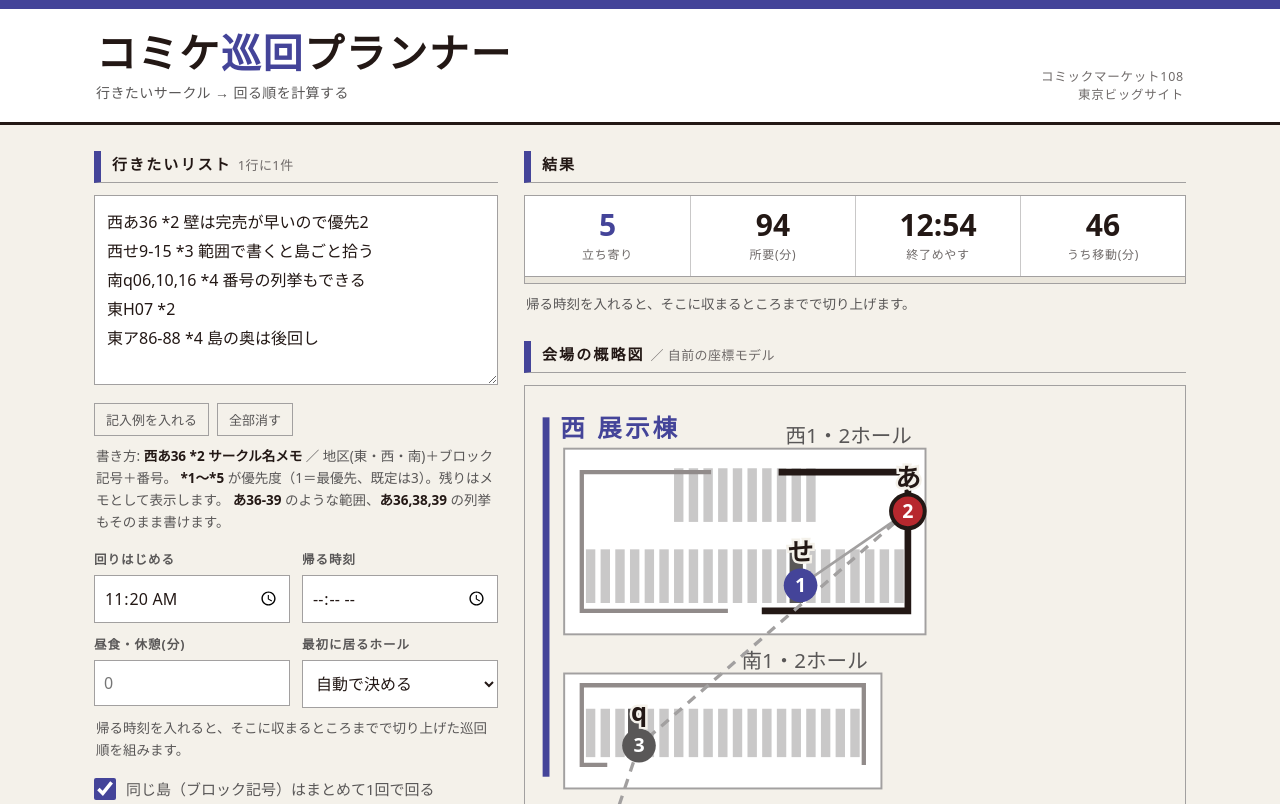
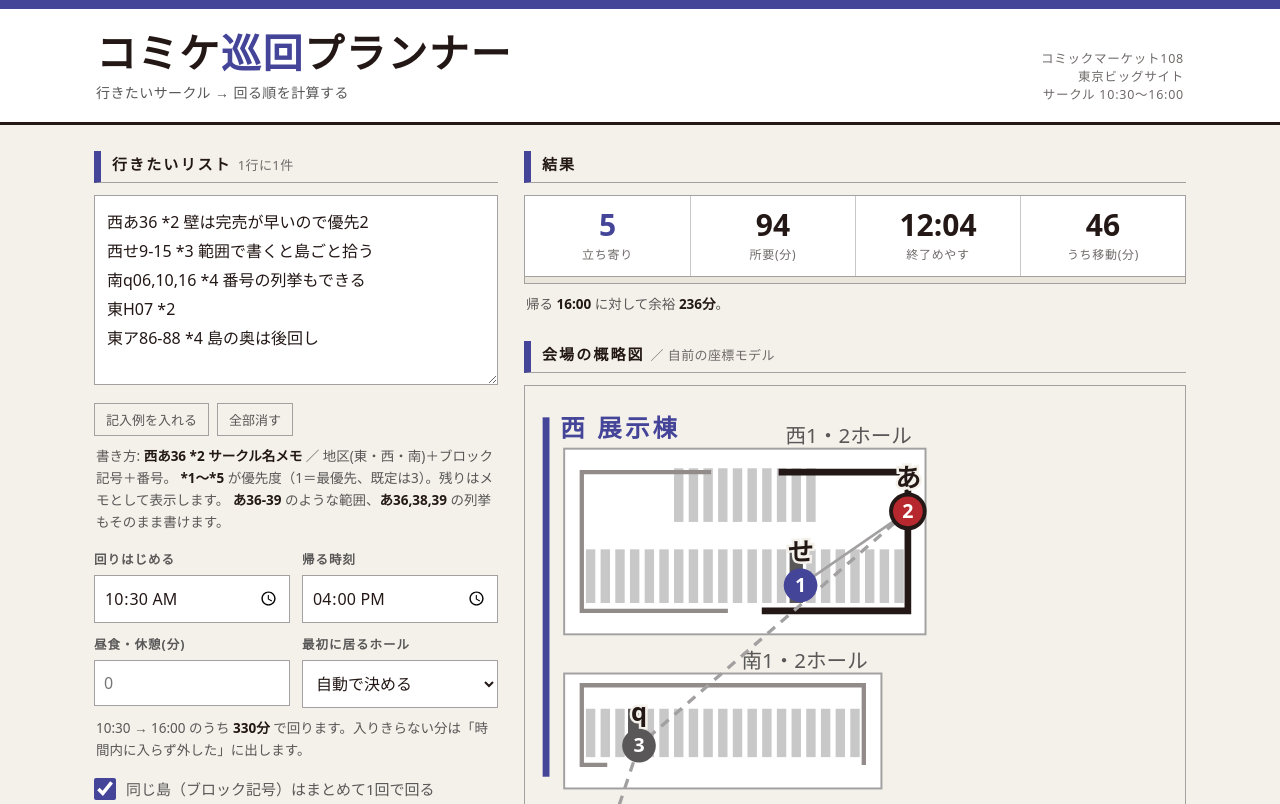
Before and after one commit to takumayellow/comiket-planner, a website with bundled scripts: page web/index.html in a window 1280 px wide. Shown: the top 804 px of the page. Built offline with nearby package versions, Linux system fonts and the light colour scheme.

Commit message:
feat: 開催時間を公式値で拘束する (10:30〜16:00)
C108 公式 (https://www.comiket.co.jp/info-a/C108/C108Info.html, ISO-2022-JP) の
発表では出展サークルの頒布は両日 10:30〜16:00。会場が閉まる以上「帰る時刻 無制限」
という状態は存在しないので、時間の入力をこの範囲に拘束する。

- data/layout/c108.json に hours を追加し、build_web_data.py 経由で web に配る
  (HTML/JS へ直書きしない。次回開催で時間が変わってもデータだけ差し替えれば済む)
- 開始 <10:30 / 帰る >16:00 は丸めて、丸めたことを入力欄の下で明示
- 帰る時刻の空欄は「無制限」でなく閉会 16:00 として計算
- 入力欄の min/max もデータから設定
- マストヘッドに「サークル 10:30〜16:00」を表示

```diff
--- a/data/layout/c108.json
+++ b/data/layout/c108.json
@@ -5,6 +5,12 @@
     "2026-08-16"
   ],
   "venue": "東京ビッグサイト",
+  "hours": {
+    "circles_open": "10:30",
+    "circles_close": "16:00",
+    "note": "出展サークルの頒布時間。企業ブースは1日目のみ17:00まで、2日目は16:00。",
+    "source": "https://www.comiket.co.jp/info-a/C108/C108Info.html"
+  },
   "precision": "approximate",
   "note": "座標は歩行時間見積もり用の近似モデル。ブロック記号とホール対応は公式発表の転記。",
   "params": {
--- a/web/index.html
+++ b/web/index.html
@@ -25,7 +25,7 @@
       <h1>コミケ<em>巡回</em>プランナー</h1>
       <div class="tag">行きたいサークル → 回る順を計算する</div>
     </div>
-    <div class="masthead__meta" id="meta">C108 / 東京ビッグサイト</div>
+    <div class="masthead__meta"><span id="meta">C108 / 東京ビッグサイト</span><br><span id="hours"></span></div>
   </div>
 </header>
 
@@ -47,11 +47,11 @@
       <div class="fields">
         <div>
           <label class="f" for="start">回りはじめる</label>
-          <input id="start" type="time" value="11:20">
+          <input id="start" type="time" value="10:30">
         </div>
         <div>
           <label class="f" for="end">帰る時刻</label>
-          <input id="end" type="time" placeholder="指定なし">
+          <input id="end" type="time">
         </div>
         <div>
           <label class="f" for="brk">昼食・休憩(分)</label>
--- a/web/js/app.js
+++ b/web/js/app.js
@@ -20,6 +20,13 @@ const SAMPLE = [
   '東H07 *2',
   '東ア86-88 *4 島の奥は後回し',
 ].join('\n');
+
+// 開会/閉会は公式発表の転記 (data/layout/c108.json の hours)。C108 の出展サークルは
+// 両日とも 10:30〜16:00 なので、「帰る時刻」に 16:00 より後は入れさせない。
+const OPEN = LAYOUT_DOC.hours?.circles_open || '10:30';
+const CLOSE = LAYOUT_DOC.hours?.circles_close || '16:00';
+const OPEN_MIN = hhmmToMin(OPEN);
+const CLOSE_MIN = hhmmToMin(CLOSE);
 
 let state = { plan: null, groups: new Map(), done: new Set(), unparsed: [] };
 
@@ -49,13 +56,15 @@ function saveDone() {
 function restore() {
   const get = (k, d = null) => ls(() => localStorage.getItem(`${LS}${k}`), d);
   $('#text').value = get('text') ?? SAMPLE;
-  $('#start').value = get('start') || '11:20';
+  $('#start').value = get('start') || OPEN;
   $('#brk').value = get('brk') ?? '';
-  // 旧版は「使える時間(分)」で保存していた。帰る時刻に読み替えて引き継ぐ
+  // 旧版は「使える時間(分)」で保存していた。帰る時刻に読み替えて引き継ぐ。
+  // 既定は閉会時刻。会場が閉まる以上「無制限」という状態は存在しない
   const oldBudget = parseInt(get('budget') ?? '', 10);
   $('#end').value = get('end')
-    ?? (Number.isFinite(oldBudget)
-      ? minToHhmm(hhmmToMin($('#start').value) + oldBudget) : '');
+    || (Number.isFinite(oldBudget)
+      ? minToHhmm(Math.min(hhmmToMin($('#start').value) + oldBudget, CLOSE_MIN))
+      : CLOSE);
   $('#zone').value = get('zone') ?? '';
   const g = get('grp');
   $('#grp').checked = g === null ? true : g === '1';
@@ -66,36 +75,50 @@ function restore() {
 // ---------- 使える時間 ----------
 // 「何分使えるか」を人が数えるのは面倒なので、帰る時刻から逆算する。
 // 昼食・休憩はここで先に取り分けておく (巡回の途中でどこで食べるかは決めない)。
+// 開会前・閉会後は物理的に回れないので、開催時間の外は必ず内側へ丸める。
 
 function budgetInfo() {
-  const startMin = hhmmToMin($('#start').value || '11:20');
-  const endRaw = $('#end').value;
+  const rawStart = hhmmToMin($('#start').value || OPEN);
+  const startMin = Math.min(Math.max(rawStart, OPEN_MIN), CLOSE_MIN);
   const brk = Math.max(0, parseInt($('#brk').value, 10) || 0);
-  if (!endRaw) return { budget: null, startMin, brk, endMin: null, bad: false };
-
-  let endMin = hhmmToMin(endRaw);
-  // 日をまたぐ入力 (23:00 → 01:00) は誤入力とみなさず素直に翌日として扱う
-  if (endMin <= startMin) endMin += 24 * 60;
+  // 空欄は「無制限」ではなく閉会。会場は必ず閉まる
+  const rawEnd = $('#end').value ? hhmmToMin($('#end').value) : CLOSE_MIN;
+  const endMin = Math.min(Math.max(rawEnd, startMin), CLOSE_MIN);
   const budget = endMin - startMin - brk;
-  return { budget: budget > 0 ? budget : null, startMin, brk, endMin,
-    bad: budget <= 0 };
+  return {
+    startMin,
+    endMin,
+    brk,
+    budget: budget > 0 ? budget : null,
+    bad: budget <= 0,
+    cappedStart: rawStart < OPEN_MIN,
+    cappedEnd: rawEnd > CLOSE_MIN,
+    inverted: rawEnd < startMin,
+  };
 }
 
 function renderBudgetNote() {
   const b = budgetInfo();
   const el = $('#budgetNote');
+  const fix = [];
+  if (b.cappedStart) {
+    fix.push(`開会は <b>${OPEN}</b> なので、そこから回りはじめる前提で計算します。`);
+  }
+  if (b.cappedEnd) {
+    fix.push(`サークルの頒布は <b>${CLOSE}</b> で終わります。それより後は指定できません。`);
+  }
+  if (b.inverted) {
+    fix.push('<b class="warn">帰る時刻が回りはじめより前です。</b>');
+  }
   if (b.bad) {
-    el.innerHTML = '<b class="warn">休憩が長すぎて回る時間が残りません。</b>'
+    el.innerHTML = `${fix.join('')}<b class="warn">回る時間が残りません。</b>`
       + '帰る時刻か休憩の分数を見直してください。';
     return;
   }
-  if (b.budget === null) {
-    el.textContent = '帰る時刻を入れると、そこに収まるところまでで切り上げた巡回順を組みます。';
-    return;
-  }
-  el.textContent = `${$('#start').value} → ${$('#end').value} のうち`
+  el.innerHTML = fix.join('')
+    + `${minToHhmm(b.startMin)} → ${minToHhmm(b.endMin)} のうち`
     + (b.brk ? `昼食・休憩 ${b.brk}分 を取り分けた` : '')
-    + ` ${b.budget}分 で回ります。入りきらない分は「時間内に入らず外した」に出します。`;
+    + ` <b>${b.budget}分</b> で回ります。入りきらない分は「時間内に入らず外した」に出します。`;
 }
 
 // ---------- 計算 ----------
@@ -117,7 +140,7 @@ function compute() {
 
   const plan = planRoute(reps, layout, {
     startZone: $('#zone').value || null,
-    startTime: $('#start').value || '11:20',
+    startTime: minToHhmm(b.startMin),   // 開会前を指定されていても開会時刻から回る
     timeBudgetMin: b.budget,
   });
   for (const s of plan.stops) s.wall = layout.isWall(s.placement.block);
@@ -157,12 +180,10 @@ function render(unparsed = state.unparsed) {
     <div><b>${pyRound(walkTotal)}</b><small>うち移動(分)</small></div>`;
 
   // 帰る時刻に対してどれだけ余っているか (立ち止まって迷える時間)
-  const slack = b.endMin === null ? null : b.endMin - endMin;
-  const leave = b.endMin === null ? '' : `帰る <b>${minToHhmm(b.endMin)}</b>`
+  const slack = b.endMin - endMin;
+  const leave = `帰る <b>${minToHhmm(b.endMin)}</b>`
     + `${b.brk ? `（昼食・休憩 ${b.brk}分 を含む）` : ''}`;
-  if (slack === null) {
-    $('#slack').textContent = '帰る時刻を入れると、そこに収まるところまでで切り上げます。';
-  } else if (slack < 0) {
+  if (slack < 0) {
     // 休憩が長すぎて回る時間が残らなかったとき。時間制限なしの巡回順を出している
     $('#slack').innerHTML = `${leave} を <b class="warn">${-slack}分 超えます。</b>`
       + '休憩の分数を減らすか、帰る時刻を遅くしてください。';
@@ -275,9 +296,15 @@ function esc(s) {
 
 // ---------- 起動 ----------
 
+// 開催時間は公式発表なので、入力欄の可動域もデータから決める (HTML に直書きしない)
+for (const id of ['#start', '#end']) {
+  $(id).min = OPEN;
+  $(id).max = CLOSE;
+}
 restore();
 renderBudgetNote();
 $('#meta').innerHTML = `${esc(LAYOUT_DOC.event || '')}<br>${esc(LAYOUT_DOC.venue || '')}`;
+$('#hours').textContent = `サークル ${OPEN}〜${CLOSE}`;
 if ($('#text').value.trim()) compute();
 
 $('#go').addEventListener('click', compute);
--- a/web/sw.js
+++ b/web/sw.js
@@ -3,7 +3,7 @@
 
 // VERSION は手で書かない。scripts/stamp_sw_version.py が ASSETS 実体のハッシュから
 // 打ち直す (手動運用だと JS だけ直したときに install が発火せず古い版が residue する)。
-const VERSION = 'cp-4c9012b5cb68';
+const VERSION = 'cp-dba579c57ec7';
 // './index.html' は入れない。Vercel の cleanUrls が /index.html → / に 308 する結果
 // リダイレクト済みレスポンスになり、Cache.put が TypeError を投げて install ごと失敗する
 // (= オフラインが一切効かなくなる)。シェルは './' だけを持つ。
```
Also changed, not shown: web/js/layout-data.js, 1 other file.
